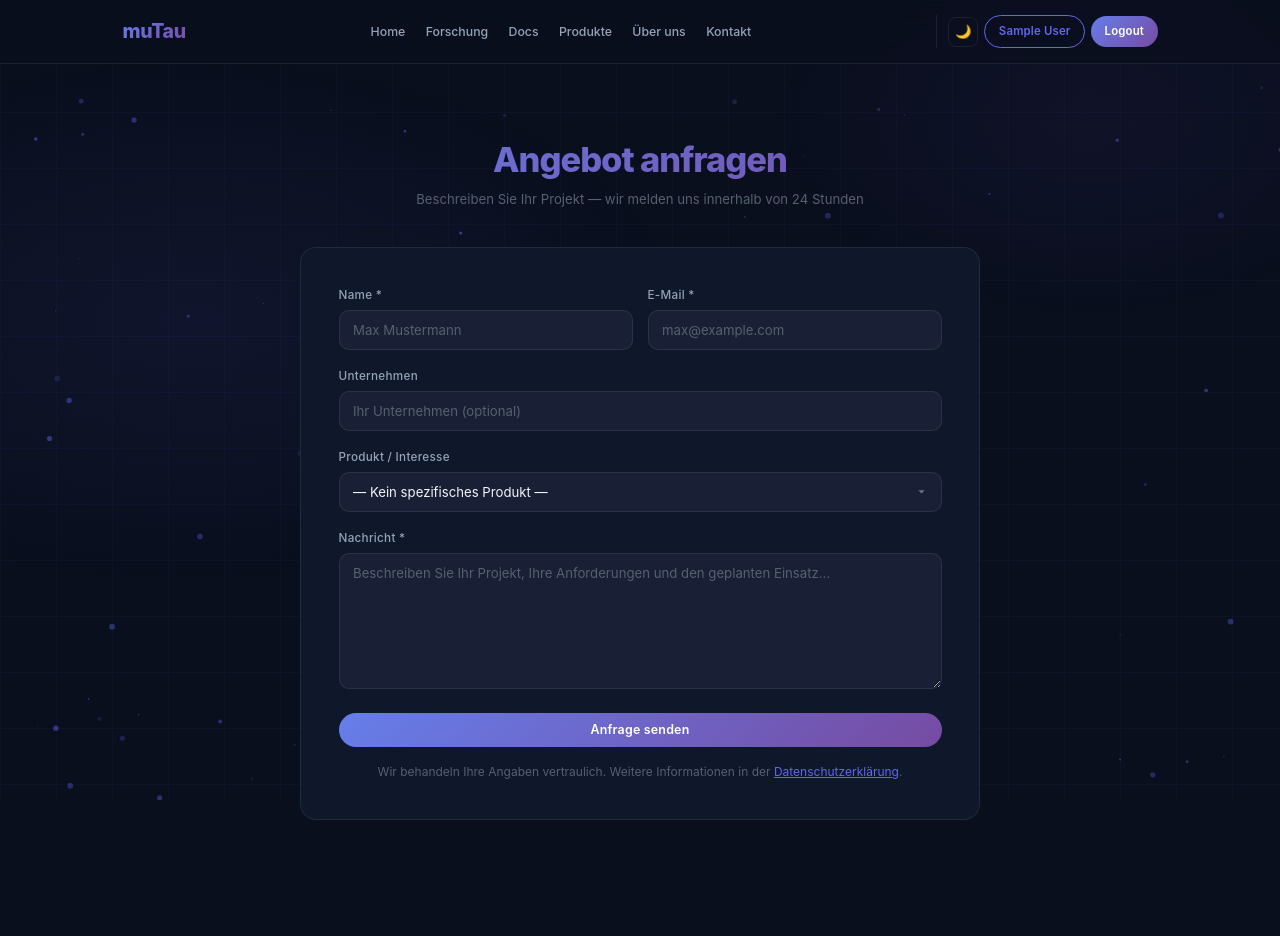
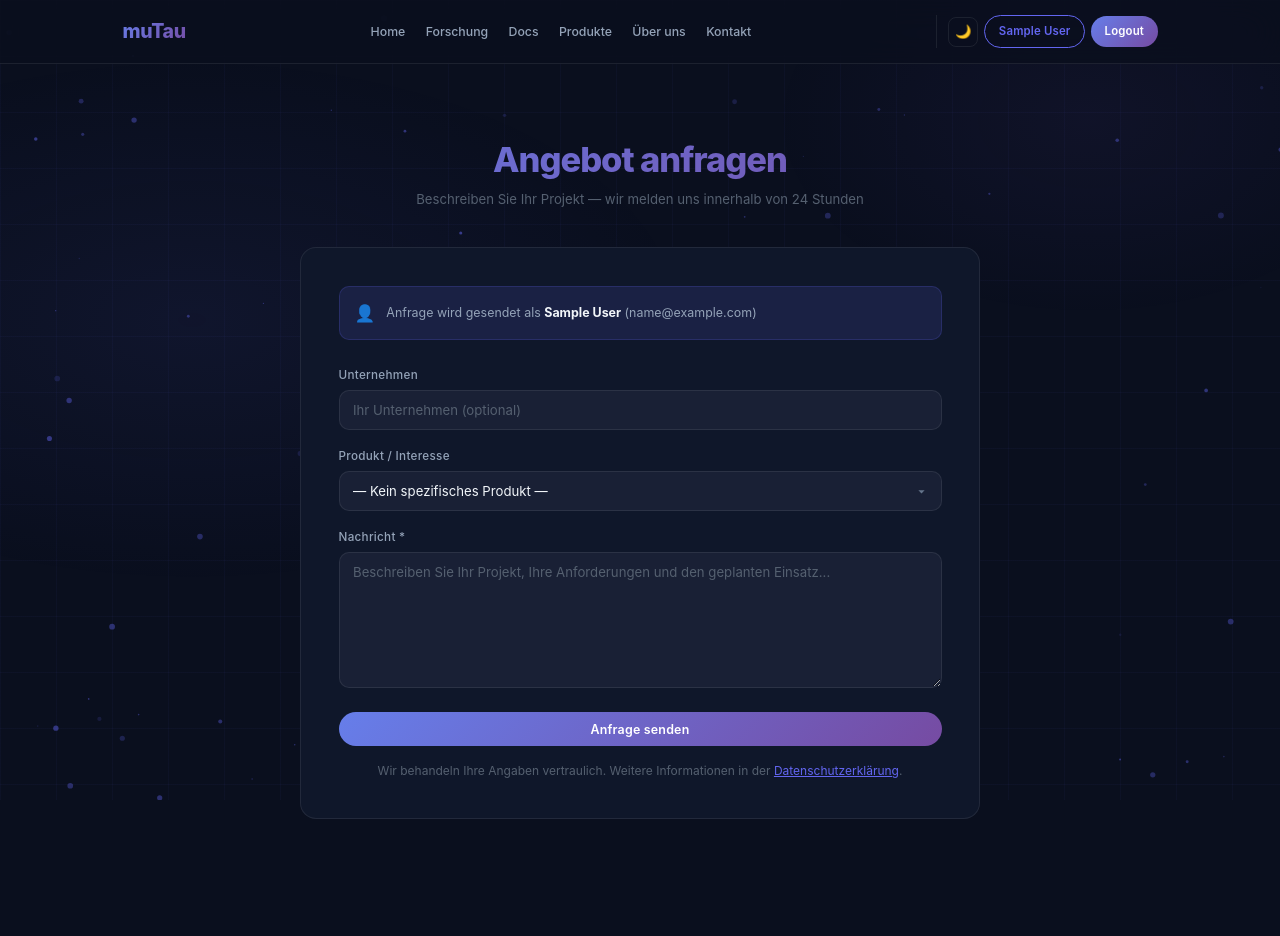
Before and after one commit to muTau-Inventions/muTau-Website, a Flask app: page /offer in a window 1280 px wide. Shown: the top 936 px of the page. Run offline with Flask 3, Linux system fonts and the light colour scheme; the visitor is signed in with stand-in values (Sample User, id 1); data that the repository does not hold is empty.

Commit message:
Rewrote README.md; Offer is now Account bound; Fixed utc call; fill in for name and email in Kontakt form when logged in.

```diff
--- a/src/mutau_website/__init__.py
+++ b/src/mutau_website/__init__.py
@@ -1,7 +1,7 @@
 import os
 from flask import Flask, render_template
 from .extensions import db, bcrypt, login_manager
-from .models import User  # noqa: F401 — needed so db.create_all() sees the models
+from .models import User
 
 
 def create_app():
@@ -34,7 +34,7 @@ def create_app():
     app.register_blueprint(admin_bp)
 
     with app.app_context():
-        from .models import PasswordResetToken, Product, Paper
+        from .models import PasswordResetToken, Product, Paper, Offer
 
     @app.errorhandler(403)
     def forbidden(e):
@@ -54,7 +54,7 @@ def create_app():
 def init_db():
     app = create_app()
     with app.app_context():
-        from .models import PasswordResetToken, Product, Paper, Offer  # noqa: F401
+        from .models import PasswordResetToken, Product, Paper, Offer
         db.create_all()
         from .seed import seed_products
         seed_products()
--- a/src/mutau_website/models.py
+++ b/src/mutau_website/models.py
@@ -1,6 +1,10 @@
-from datetime import datetime
+from datetime import datetime, timezone
 from flask_login import UserMixin
 from .extensions import db, bcrypt, login_manager
+
+
+def _now():
+    return datetime.now(timezone.utc)
 
 
 class User(UserMixin, db.Model):
@@ -13,8 +17,9 @@ class User(UserMixin, db.Model):
     is_admin      = db.Column(db.Boolean, default=False, nullable=False)
     is_verified   = db.Column(db.Boolean, default=True,  nullable=False)
     newsletter    = db.Column(db.Boolean, default=False, nullable=False)
-    created_at    = db.Column(db.DateTime, default=datetime.utcnow)
-    deleted_at    = db.Column(db.DateTime, nullable=True)
+    created_at    = db.Column(db.DateTime(timezone=True), default=_now)
+
+    offers = db.relationship("Offer", backref="user", cascade="all, delete-orphan", passive_deletes=True)
 
     def set_password(self, password):
         self.password_hash = bcrypt.generate_password_hash(password).decode("utf-8")
@@ -22,17 +27,10 @@ class User(UserMixin, db.Model):
     def check_password(self, password):
         return bcrypt.check_password_hash(self.password_hash, password)
 
-    @property
-    def is_active(self):
-        return self.deleted_at is None
-
 
 @login_manager.user_loader
 def load_user(user_id):
-    user = User.query.get(int(user_id))
-    if user and user.deleted_at is not None:
-        return None
-    return user
+    return User.query.get(int(user_id))
 
 
 class PasswordResetToken(db.Model):
@@ -40,8 +38,8 @@ class PasswordResetToken(db.Model):
 
     id         = db.Column(db.Integer, primary_key=True)
     token      = db.Column(db.String(100), unique=True, nullable=False)
-    user_id    = db.Column(db.Integer, db.ForeignKey("users.id"), nullable=False)
-    expires_at = db.Column(db.DateTime, nullable=False)
+    user_id    = db.Column(db.Integer, db.ForeignKey("users.id", ondelete="CASCADE"), nullable=False)
+    expires_at = db.Column(db.DateTime(timezone=True), nullable=False)
     used       = db.Column(db.Boolean, default=False, nullable=False)
 
     user = db.relationship("User", backref="reset_tokens")
@@ -92,17 +90,18 @@ class Paper(db.Model):
     date        = db.Column(db.Date)
     description = db.Column(db.Text)
     notified    = db.Column(db.Boolean, default=False, nullable=False)
-    created_at  = db.Column(db.DateTime, default=datetime.utcnow)
+    created_at  = db.Column(db.DateTime(timezone=True), default=_now)
 
 
 class Offer(db.Model):
     __tablename__ = "offers"
 
     id               = db.Column(db.Integer, primary_key=True)
+    user_id          = db.Column(db.Integer, db.ForeignKey("users.id", ondelete="CASCADE"), nullable=False)
     name             = db.Column(db.String(120), nullable=False)
     email            = db.Column(db.String(120), nullable=False)
     company          = db.Column(db.String(120))
     product_interest = db.Column(db.String(120))
     message          = db.Column(db.Text, nullable=False)
-    created_at       = db.Column(db.DateTime, default=datetime.utcnow)
+    created_at       = db.Column(db.DateTime(timezone=True), default=_now)
     status           = db.Column(db.String(20), default="new", nullable=False)
--- a/src/mutau_website/routes/admin.py
+++ b/src/mutau_website/routes/admin.py
@@ -12,10 +12,10 @@ admin_bp = Blueprint("admin", __name__, url_prefix="/admin")
 @admin_required
 def dashboard():
     stats = {
-        "users":      User.query.filter(User.deleted_at.is_(None)).count(),
+        "users":      User.query.count(),
         "products":   Product.query.filter_by(is_active=True).count(),
         "papers":     Paper.query.count(),
-        "newsletter": User.query.filter_by(newsletter=True).filter(User.deleted_at.is_(None)).count(),
+        "newsletter": User.query.filter_by(newsletter=True).count(),
         "offers":     Offer.query.count(),
         "new_offers": Offer.query.filter_by(status="new").count(),
     }
@@ -62,5 +62,5 @@ def mark_offer_read(offer_id):
 @login_required
 @admin_required
 def users():
-    all_users = User.query.filter(User.deleted_at.is_(None)).order_by(User.created_at.desc()).all()
+    all_users = User.query.order_by(User.created_at.desc()).all()
     return render_template("admin/users.html", users=all_users)
--- a/src/mutau_website/routes/main.py
+++ b/src/mutau_website/routes/main.py
@@ -1,4 +1,5 @@
 from flask import Blueprint, render_template, request, flash, redirect, url_for
+from flask_login import login_required, current_user
 
 from ..extensions import db
 from ..models import Product, Offer
@@ -21,29 +22,31 @@ def contact():
     if request.method == "POST":
         flash("Vielen Dank! Wir melden uns schnellstmöglich.", "success")
         return redirect(url_for("main.contact"))
-    return render_template("contact.html")
+
+    prefill_email = current_user.email if current_user.is_authenticated else ""
+    return render_template("contact.html", prefill_email=prefill_email)
 
 
 @main_bp.route("/offer", methods=["GET", "POST"])
+@login_required
 def offer():
-    products = Product.query.filter_by(is_active=True).all()
+    products   = Product.query.filter_by(is_active=True).all()
     preselected = request.args.get("product", "")
 
     if request.method == "POST":
-        name             = request.form.get("name", "").strip()
-        email            = request.form.get("email", "").strip()
         company          = request.form.get("company", "").strip()
         product_interest = request.form.get("product_interest", "").strip()
         message          = request.form.get("message", "").strip()
 
-        if not name or not email or not message:
+        if not message:
             flash("Bitte fülle alle Pflichtfelder aus.", "danger")
             return render_template("offer.html", products=products, preselected=preselected)
 
         try:
             o = Offer(
-                name=name,
-                email=email,
+                user_id=current_user.id,
+                name=current_user.name,
+                email=current_user.email,
                 company=company or None,
                 product_interest=product_interest or None,
                 message=message,
--- a/templates/contact.html
+++ b/templates/contact.html
@@ -13,11 +13,13 @@
             <form method="POST" action="{{ url_for('main.contact') }}">
                 <div class="form-group">
                     <label>Name</label>
-                    <input type="text" name="name" required placeholder="Ihr Name">
+                    <input type="text" name="name" required placeholder="Ihr Name"
+                           value="{{ current_user.name if current_user.is_authenticated else '' }}">
                 </div>
                 <div class="form-group">
                     <label>Email</label>
-                    <input type="email" name="email" required placeholder="ihre.email@example.com">
+                    <input type="email" name="email" required placeholder="ihre.email@example.com"
+                           value="{{ prefill_email }}">
                 </div>
                 <div class="form-group">
                     <label>Betreff</label>
--- a/templates/offer.html
+++ b/templates/offer.html
@@ -9,20 +9,12 @@
 
     <div style="max-width:680px;margin:0 auto;padding-bottom:4rem">
         <div style="background:var(--surface);border-radius:var(--radius-lg);padding:2.5rem;border:1px solid var(--border)">
+            <div style="display:flex;align-items:center;gap:0.75rem;padding:0.85rem 1rem;background:var(--primary-dim);border:1px solid rgba(99,102,241,0.2);border-radius:var(--radius);margin-bottom:1.75rem;font-size:0.83rem;color:var(--text-soft)">
+                <span style="font-size:1.1rem">👤</span>
+                <span>Anfrage wird gesendet als <strong style="color:var(--text)">{{ current_user.name }}</strong> ({{ current_user.email }})</span>
+            </div>
+
             <form method="POST" action="{{ url_for('main.offer') }}">
-                <div style="display:grid;grid-template-columns:1fr 1fr;gap:1rem">
-                    <div class="form-group">
-                        <label>Name *</label>
-                        <input type="text" name="name" required placeholder="Max Mustermann"
-                               value="{{ request.form.get('name','') }}">
-                    </div>
-                    <div class="form-group">
-                        <label>E-Mail *</label>
-                        <input type="email" name="email" required placeholder="max@example.com"
-                               value="{{ request.form.get('email','') }}">
-                    </div>
-                </div>
-
                 <div class="form-group">
                     <label>Unternehmen</label>
                     <input type="text" name="company" placeholder="Ihr Unternehmen (optional)"
```
Also changed, not shown: src/mutau_website/routes/auth.py (+10 -14 lines), templates/auth/account.html (+8 -4 lines), README.md.
